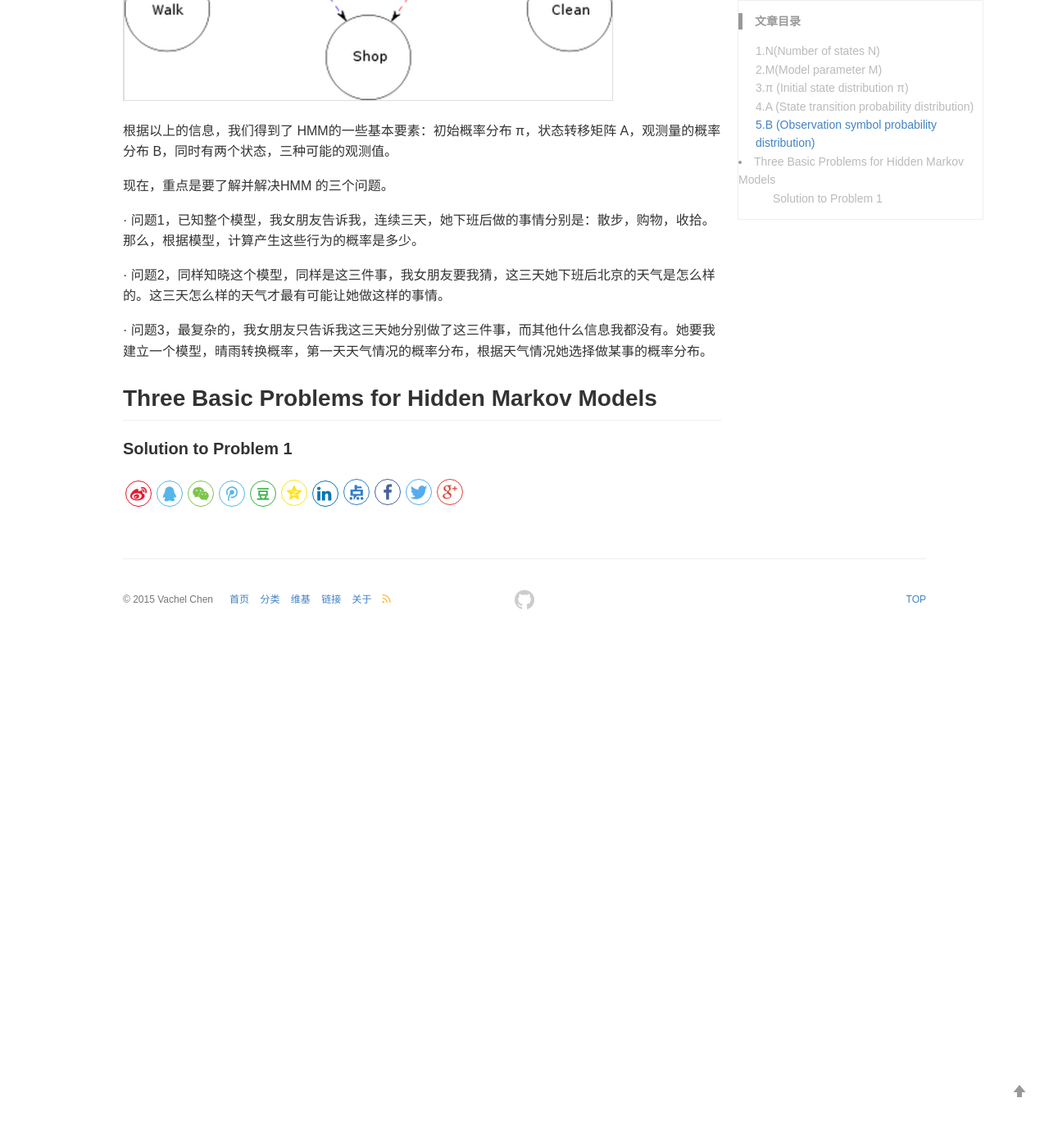
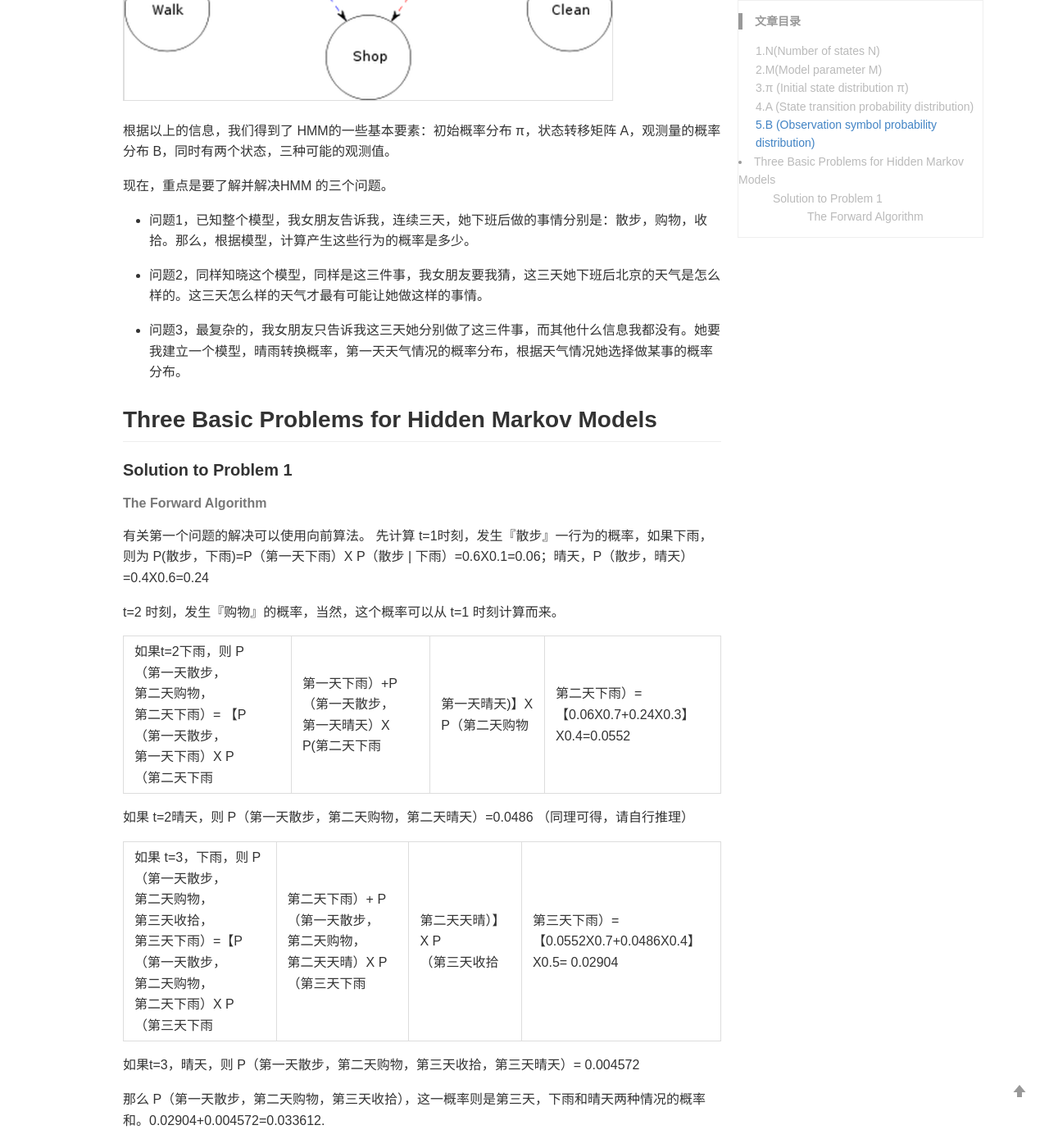
Before and after one commit to VachelChen/VachelChen.github.io, a Jekyll site: the page built from _posts/blog/2019-07-19-HMM.md, in a window 1280 px wide and 1400 px high, scrolled down 2453 px. Shown: the whole window at 82% size. Built offline with Jekyll 4.4.1, drawn with Linux system fonts in a browser that asks for light colours; before the commit the page ends 3233 px from its top, so only the background shows below that.

Commit message:
Update 2019-07-19-HMM.md

```diff
--- a/_posts/blog/2019-07-19-HMM.md
+++ b/_posts/blog/2019-07-19-HMM.md
@@ -61,11 +61,27 @@ Cloudy————> 守卫穿棉衣的概率大
 
 现在，重点是要了解并解决HMM 的三个问题。
 
-· 问题1，已知整个模型，我女朋友告诉我，连续三天，她下班后做的事情分别是：散步，购物，收拾。那么，根据模型，计算产生这些行为的概率是多少。
+* 问题1，已知整个模型，我女朋友告诉我，连续三天，她下班后做的事情分别是：散步，购物，收拾。那么，根据模型，计算产生这些行为的概率是多少。
 
-· 问题2，同样知晓这个模型，同样是这三件事，我女朋友要我猜，这三天她下班后北京的天气是怎么样的。这三天怎么样的天气才最有可能让她做这样的事情。
+* 问题2，同样知晓这个模型，同样是这三件事，我女朋友要我猜，这三天她下班后北京的天气是怎么样的。这三天怎么样的天气才最有可能让她做这样的事情。
 
-· 问题3，最复杂的，我女朋友只告诉我这三天她分别做了这三件事，而其他什么信息我都没有。她要我建立一个模型，晴雨转换概率，第一天天气情况的概率分布，根据天气情况她选择做某事的概率分布。
+* 问题3，最复杂的，我女朋友只告诉我这三天她分别做了这三件事，而其他什么信息我都没有。她要我建立一个模型，晴雨转换概率，第一天天气情况的概率分布，根据天气情况她选择做某事的概率分布。
 
 ## Three Basic Problems for Hidden Markov Models
 #### Solution to Problem 1
+###### The Forward Algorithm
+
+有关第一个问题的解决可以使用向前算法。
+先计算 t=1时刻，发生『散步』一行为的概率，如果下雨，则为 P(散步，下雨)=P（第一天下雨）X P（散步 | 下雨）=0.6X0.1=0.06；晴天，P（散步，晴天）=0.4X0.6=0.24
+
+t=2 时刻，发生『购物』的概率，当然，这个概率可以从 t=1 时刻计算而来。
+
+如果t=2下雨，则 P（第一天散步，第二天购物， 第二天下雨）= 【P（第一天散步，第一天下雨）X P（第二天下雨 | 第一天下雨）+P（第一天散步，第一天晴天）X P(第二天下雨 | 第一天晴天)】X P（第二天购物 | 第二天下雨）=【0.06X0.7+0.24X0.3】X0.4=0.0552
+
+如果 t=2晴天，则 P（第一天散步，第二天购物，第二天晴天）=0.0486 （同理可得，请自行推理）
+
+如果 t=3，下雨，则 P（第一天散步，第二天购物，第三天收拾，第三天下雨）=【P（第一天散步，第二天购物，第二天下雨）X P（第三天下雨 | 第二天下雨）+ P（第一天散步，第二天购物，第二天天晴）X P（第三天下雨 | 第二天天晴）】X P（第三天收拾 | 第三天下雨）=【0.0552X0.7+0.0486X0.4】X0.5= 0.02904
+
+如果t=3，晴天，则 P（第一天散步，第二天购物，第三天收拾，第三天晴天）= 0.004572
+
+那么 P（第一天散步，第二天购物，第三天收拾），这一概率则是第三天，下雨和晴天两种情况的概率和。0.02904+0.004572=0.033612.
```
